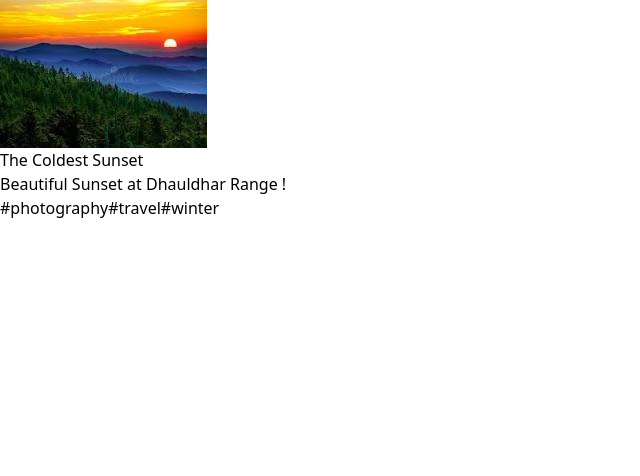
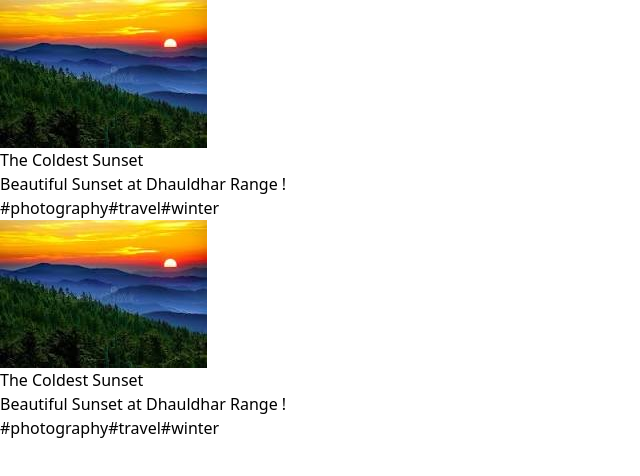
Before and after one commit to yashraj9410/Basic-React-Projects, a React (Vite) app in the folder 03tailwindprops/: page / in a window 1280 px wide. Shown: the top 476 px of the page, without its empty margins (0-640 px from the left). Built offline with nearby package versions, Linux system fonts and the light colour scheme.

Commit message:
updated: added props

```diff
--- a/03tailwindprops/src/App.jsx
+++ b/03tailwindprops/src/App.jsx
@@ -2,11 +2,18 @@ import { useState } from 'react'
 import Card from './components/Card'
 
 function App() {
+
   const [count, setCount] = useState(0)
+  let obj = {
+    title:"The Warm Sunset",
+    place:"Scenic beauty of garhwal himalyas",
+    tags:"#Uttarakhand"
+  }
 
   return (
     <>
     <Card />
+    <Card myObj ={obj}/>
     </>
   )
 }
--- a/03tailwindprops/src/components/Card.jsx
+++ b/03tailwindprops/src/components/Card.jsx
@@ -1,4 +1,5 @@
-const Card = () => {
+const Card = (props) => {
+  console.log(props)
   return (
     <>
       <div className="max-w-sm rounded overflow-hidden shadow-lg">
```
